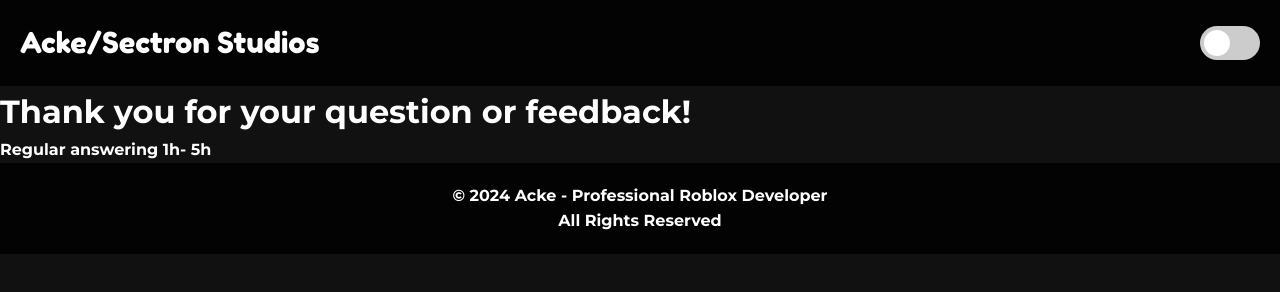
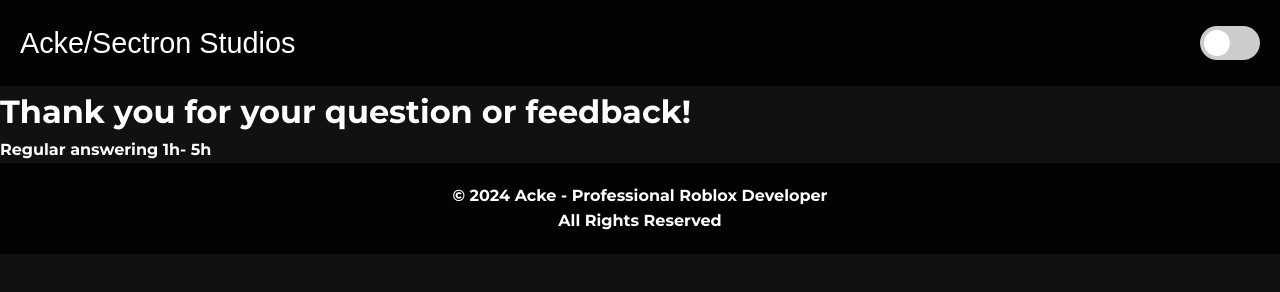
Before and after one commit to IceeBold/Project, a plain HTML site: page thank_you.html in a window 1280 px wide. Drawn offline with Linux system fonts and the light colour scheme.

Commit message:
Update style.css

```diff
--- a/style.css
+++ b/style.css
@@ -30,7 +30,7 @@ header {
 }
 
 .navbar .logo {
-    font-family: 'Fredoka One', sans-serif;
+    font-family: 'Monteserrat', sans-serif;
     font-size: 1.8em;
     font-weight: 200;
     color: #fff;
```
